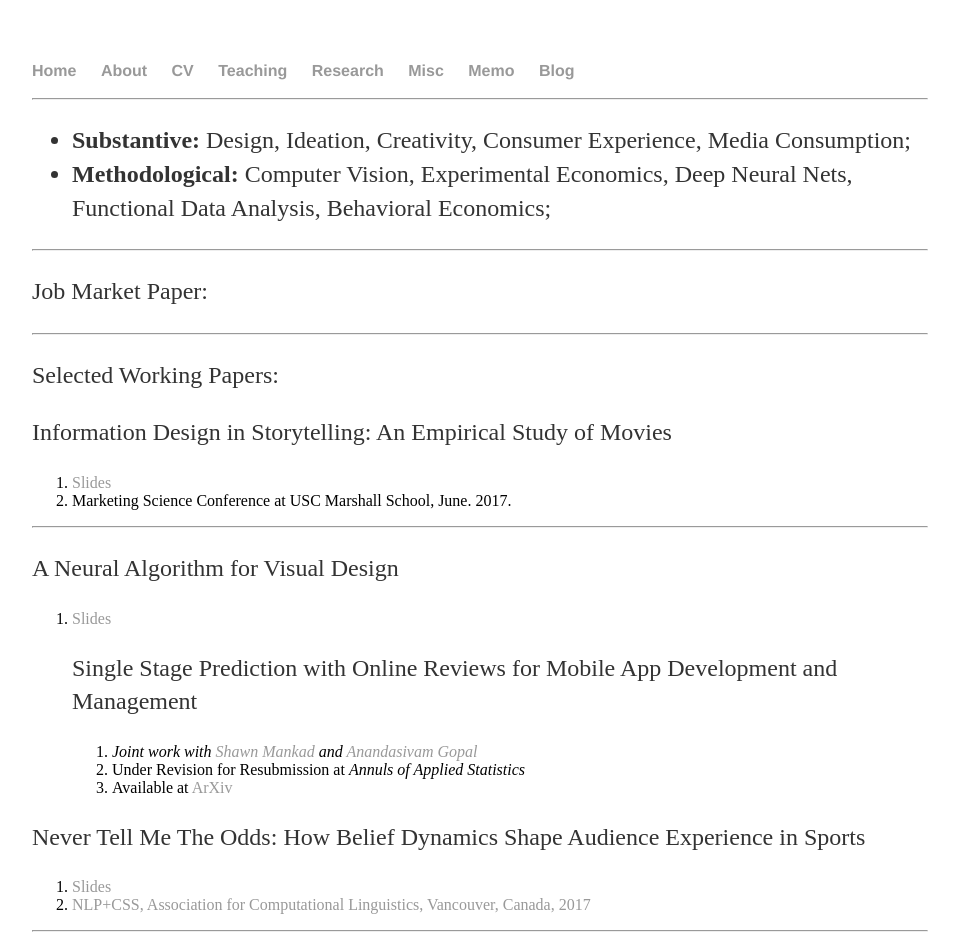
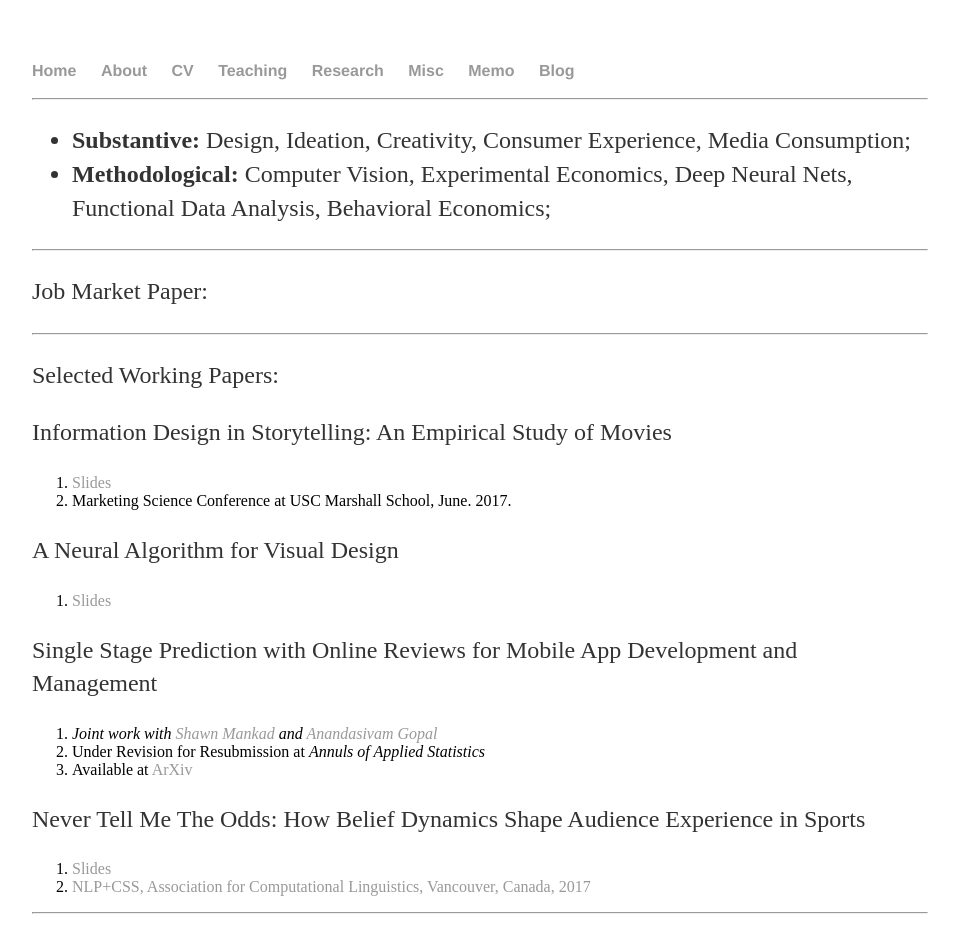
Before and after one commit to shenglih/shenglih.github.io, a Jekyll site: the page built from research/index.html, in a window 1280 px wide. Shown: the top 944 px of the page, without its empty margins (160-1119 px from the left). Built offline with Jekyll 4.4.1, drawn with Linux system fonts in a browser that asks for light colours.

Commit message:
Update index.html

```diff
--- a/research/index.html
+++ b/research/index.html
@@ -21,13 +21,12 @@ title: Shengli Hu, Research
 		<li> <a href=""> Slides </a></li>
 		<li>Marketing Science Conference at USC Marshall School, June. 2017.</li>
 	</ol>
-  <hr>
 
 	<p>A Neural Algorithm for Visual Design</p>
-<ol>
+	<ol>
 		<li><a href=""> Slides </a></li>
 	</ol>
-	<ol>
+
 	<p> Single Stage Prediction with Online Reviews for Mobile App Development and Management</p>
 
   <ol>
@@ -35,7 +34,7 @@ title: Shengli Hu, Research
     <li> Under Revision for Resubmission at <em> Annuls of Applied Statistics </em></li>
 <li> Available at <a href="https://arxiv.org/"> ArXiv </a></li>
 	</ol>
-	</ol>
+
 	<!--<p> Essay 4: </p>-->
 
 	<p>Never Tell Me The Odds: How Belief Dynamics Shape Audience Experience in Sports</p>
```
